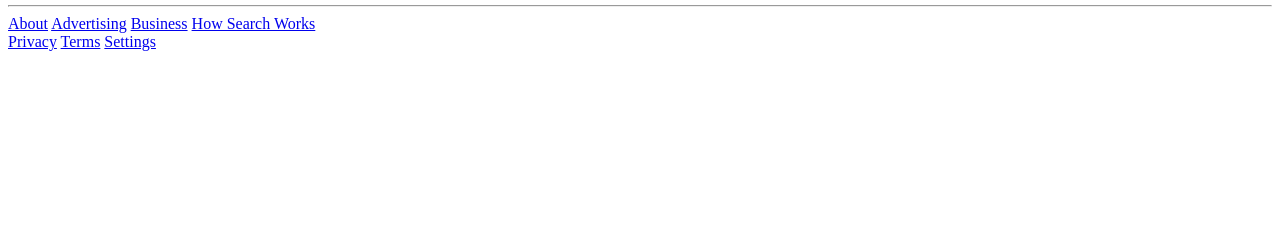
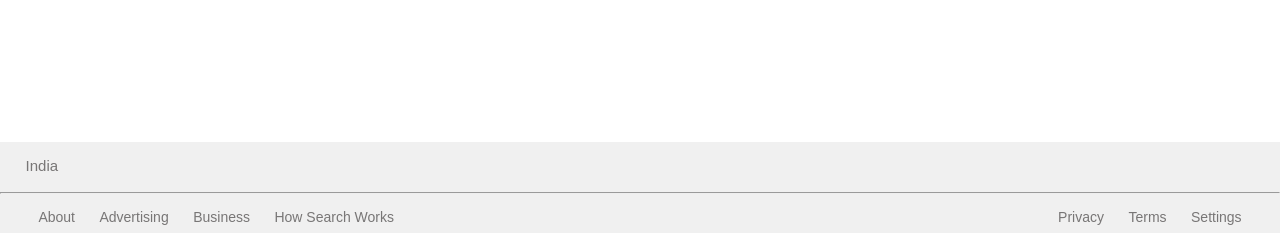
Before and after one commit to Medhavi-code/Google-clone, a plain HTML site: page index.html in a window 1280 px wide. Shown: the part 562-800 px from the top of the page. Drawn offline with Linux system fonts and the light colour scheme.

Commit message:
Update index.html

```diff
--- a/index.html
+++ b/index.html
@@ -5,6 +5,7 @@
   <meta http-equiv="X-UA-Compatible" content="IE=edge">
   <meta name="viewport" content="width=device-width, initial-scale=1.0">
   <title>Google Homepage Chrome</title>
+   <link rel="stylesheet" href="Googleclone.css">
 </head>
 <body>
 
```
